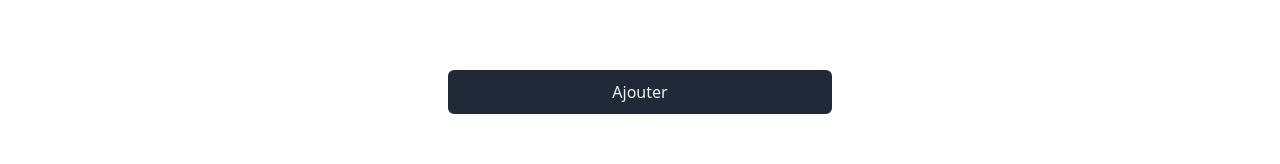
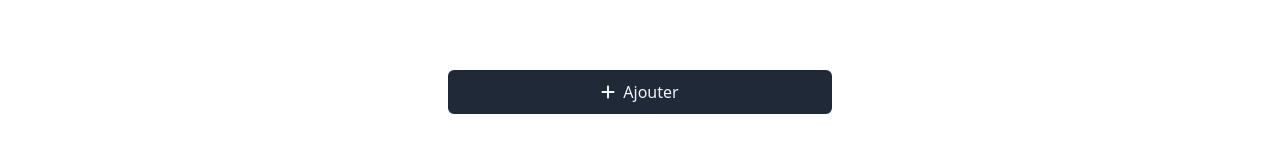
Before and after one commit to jlg-formation/tjscv1-mars-2024, a React (Vite) app in the folder front/: page /stock/add in a window 1280 px wide. Shown: the part 474-638 px from the top of the page. Built offline with nearby package versions, Linux system fonts and the light colour scheme.

Commit message:
dev: fontawesome icon ok

```diff
--- a/front/src/stock/views/AddView.tsx
+++ b/front/src/stock/views/AddView.tsx
@@ -1,5 +1,7 @@
+import { FontAwesomeIcon } from '@fortawesome/react-fontawesome';
 import LabelError from '../../widgets/LabelError';
 import Main from '../../widgets/Main';
+import { faPlus } from '@fortawesome/free-solid-svg-icons';
 
 function AddView() {
   return (
@@ -31,7 +33,10 @@ function AddView() {
           <LabelError message={'Champ requis'} />
         </label>
         <div className="error h-24"></div>
-        <button className="btn btn-primary">Ajouter</button>
+        <button className="btn btn-primary">
+          <FontAwesomeIcon icon={faPlus} />
+          <span>Ajouter</span>
+        </button>
       </form>
     </Main>
   );
--- a/front/src/stock/views/ListView.tsx
+++ b/front/src/stock/views/ListView.tsx
@@ -1,6 +1,12 @@
 import { Link } from 'react-router-dom';
 import Main from '../../widgets/Main';
 import { useState } from 'react';
+import { FontAwesomeIcon } from '@fortawesome/react-fontawesome';
+import {
+  faPlus,
+  faRotateRight,
+  faTrashAlt,
+} from '@fortawesome/free-solid-svg-icons';
 
 function ListView() {
   const [errorMsg, setErrorMsg] = useState('');
@@ -14,13 +20,15 @@ function ListView() {
       <h1>Liste des articles</h1>
       <div>
         <nav className="flex gap-1">
-          <button className="btn" onClick={handleRefresh}>
-            Refresh
+          <button className="btn" onClick={handleRefresh} title="Rafraîchir">
+            <FontAwesomeIcon icon={faRotateRight} />
           </button>
-          <Link to="add" className="btn">
-            Ajouter
+          <Link to="add" className="btn" title="Ajouter">
+            <FontAwesomeIcon icon={faPlus} />
           </Link>
-          <button className="btn">Supprimer</button>
+          <button className="btn" title="Supprimer">
+            <FontAwesomeIcon icon={faTrashAlt} />
+          </button>
         </nav>
         <div className="error h-8 font-bold">{errorMsg}</div>
         <table>
```
